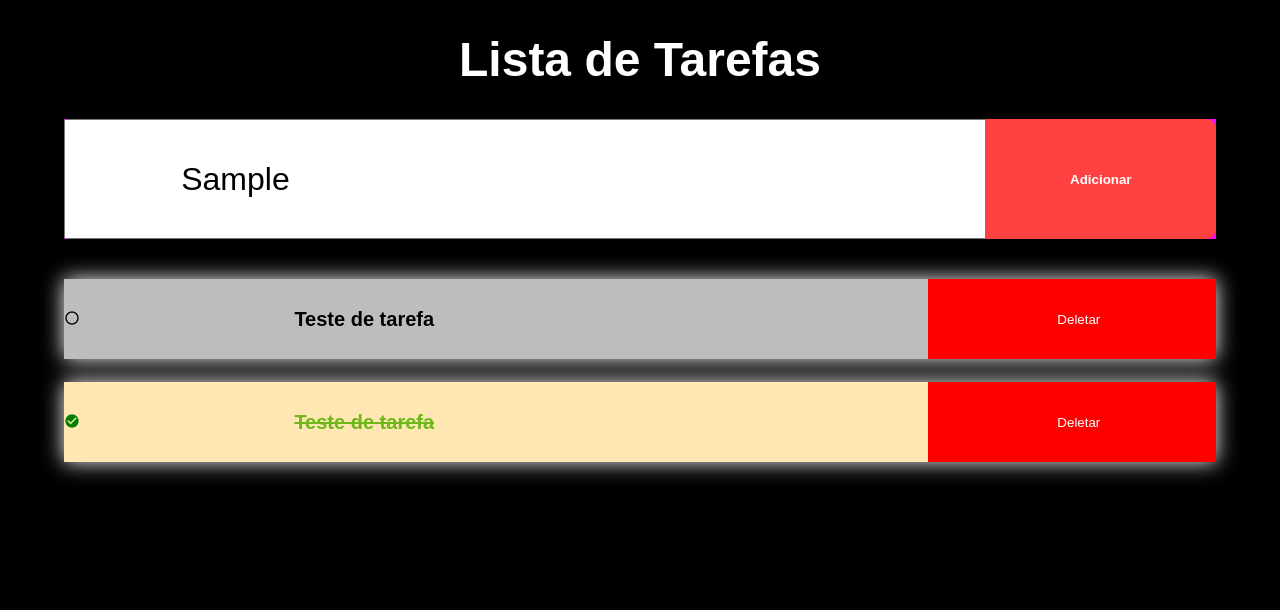
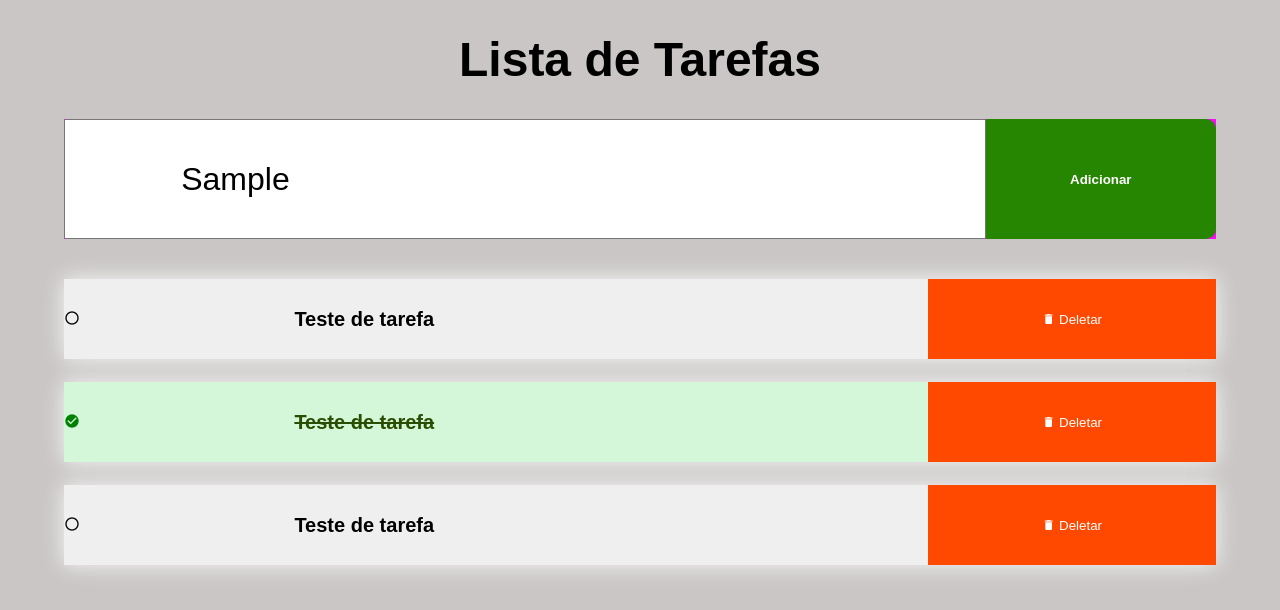
Before and after one commit to RafaelVicen/project, a plain HTML site: page index.html in a window 1280 px wide. Both pictures are taken after typing "Sample" into the empty fields and a click on the button "Adicionar". Drawn offline with Linux system fonts and the light colour scheme.

Commit message:
Novos controles javascript

```diff
--- a/css/estilo.css
+++ b/css/estilo.css
@@ -6,13 +6,13 @@ body {
   margin: 0;
   padding: 0;
   font-family: Arial, Helvetica, sans-serif;
-  background: rgb(0, 0, 0);
+  background: rgb(202, 198, 198);
 }
 
 h1 {
   text-align: center;
   font-size: 3rem;
-  color: white;
+  color: rgb(0, 0, 0);
   /*background: rgb(255, 0, 0);
   padding: 2%;
   width: 20px;
@@ -39,7 +39,7 @@ input {
 button.add {
   width: 20%;
   cursor: pointer;
-  background: rgb(255, 65, 65);
+  background: rgb(38, 133, 1);
   color: white;
   font-weight: bold;
   border: none;
@@ -68,12 +68,12 @@ main {
 }
 
 .item.clicado{
-  background: rgb(255, 231, 180);
+  background: #d4f6d9;
 }
 
 .item.clicado .item-nome{
   text-decoration: line-through ;
-  color: rgb(110, 184, 26);
+  color: rgb(42, 78, 0);
 }
 
 .item-icone {
@@ -94,7 +94,7 @@ main {
 }
 
 .delete{
-  background: red;
+  background: rgb(255, 72, 0);
   color: white;
   border: none;
   padding: 10px;
--- a/index.html
+++ b/index.html
@@ -13,14 +13,13 @@
       crossorigin="anonymous"
       referrerpolicy="no-referrer"
     />
-
   </head>
   <body>
     <h1>Lista de Tarefas</h1>
 
     <header>
       <input id="inputTarefa" type="text" placeholder="Digite a sua tarefa" />
-      <button class="add">Adicionar</button>
+      <button onclick="addTarefa()" id="btn-add" class="add">Adicionar</button>
     </header>
 
     <main id="arealista">
@@ -29,12 +28,10 @@
           <i class="mdi mdi-circle-outline"></i>
         </div>
 
-        <div class="item-nome">
-          Teste de tarefa
-        </div>
+        <div class="item-nome">Teste de tarefa</div>
 
         <div class="item-botao">
-          <button class="delete"><i class=",di mdi-delete"></i> Deletar</button>
+          <button class="delete"><i class="mdi mdi-delete"></i> Deletar</button>
         </div>
       </div>
 
@@ -43,15 +40,12 @@
           <i class="mdi mdi-check-circle"></i>
         </div>
 
-        <div class="item-nome">
-          Teste de tarefa
-        </div>
+        <div class="item-nome">Teste de tarefa</div>
 
         <div class="item-botao">
-          <button class="delete"><i class=",di mdi-delete"></i> Deletar</button>
+          <button class="delete"><i class="mdi mdi-delete"></i> Deletar</button>
         </div>
       </div>
-
     </main>
 
     <script src="js/controles.js"></script>
--- a/js/controles.js
+++ b/js/controles.js
@@ -0,0 +1,21 @@
+let input = document.getElementById("inputTarefa");
+let btnAdd = document.getElementById("btn-add");
+let main = document.getElementById("arealista");
+
+function addTarefa() {
+  let valorInput = input.value;
+  if (valorInput !== "" && valorInput !== null && valorInput !== undefined) {
+    let novoItem = `<div class="item">
+        <div class="item-icone">
+          <i class="mdi mdi-circle-outline"></i>
+        </div>
+
+        <div class="item-nome">Teste de tarefa</div>
+
+        <div class="item-botao">
+          <button class="delete"><i class="mdi mdi-delete"></i> Deletar</button>
+        </div>
+      </div>`;
+    main.innerHTML += novoItem;
+  }
+}
```
